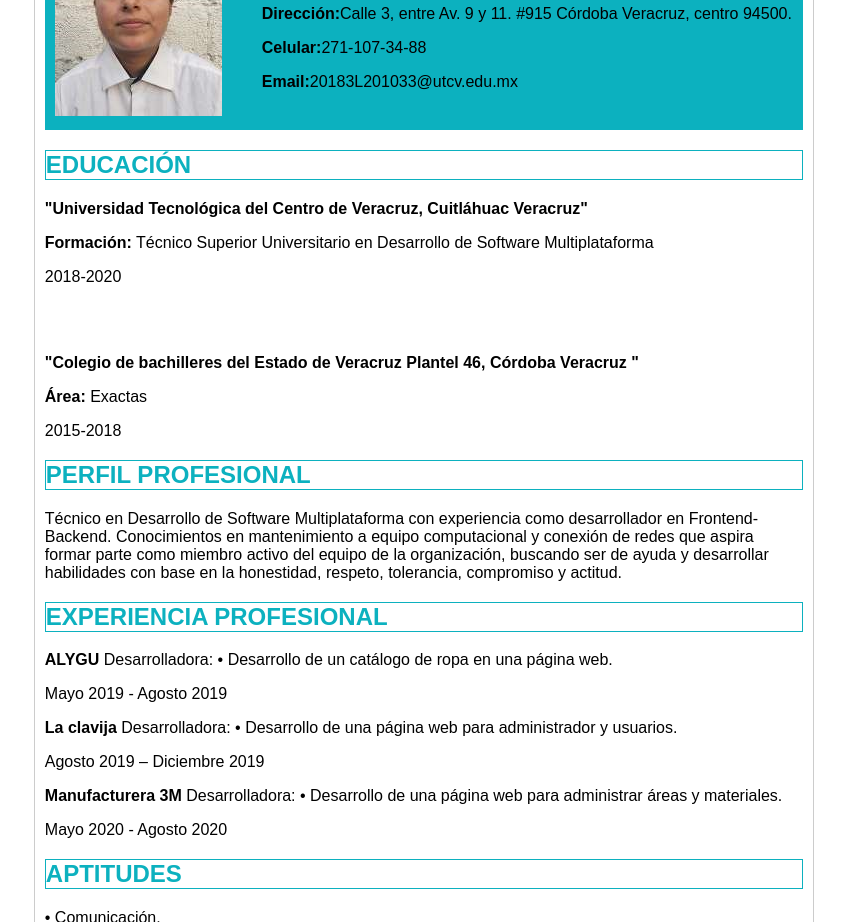
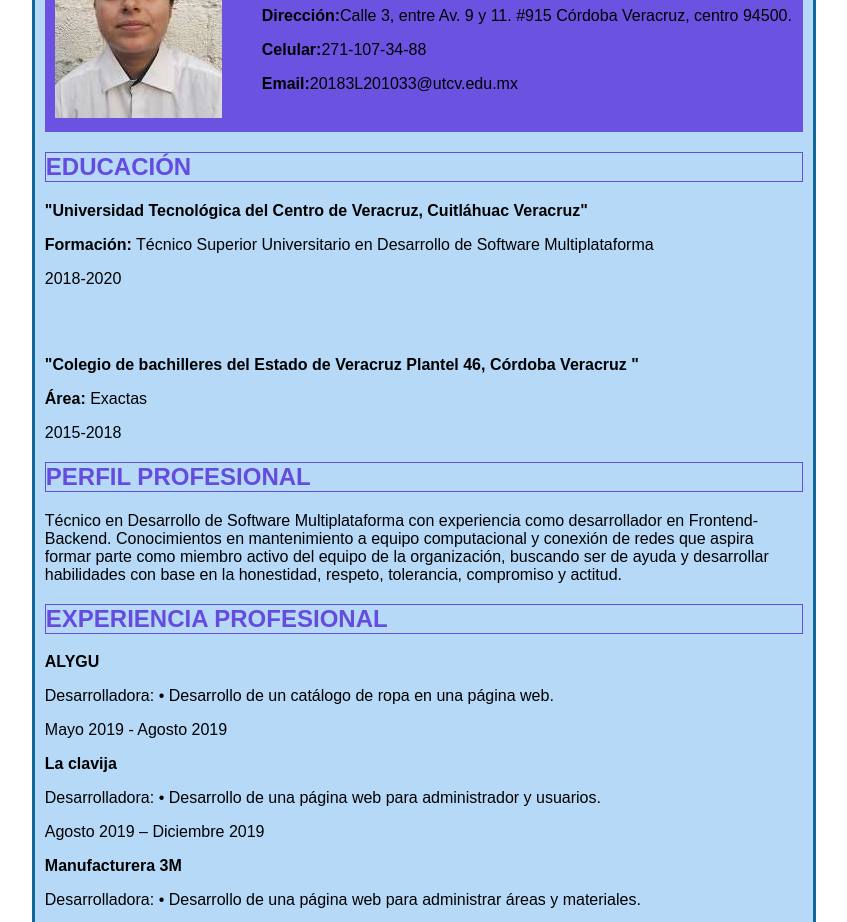
Before and after one commit to yvalerdi/curriculum-yadira-jazmin, a plain HTML site: page index.html in a window 1280 px wide. Shown: the part 104-1026 px from the top of the page, without its empty margins (216-1063 px from the left). Drawn offline with Linux system fonts and the light colour scheme.

Commit message:
Se agregaron estilos como bordes y color dentro del contenedor; en el archivo estilos.css

```diff
--- a/css/estilos.css
+++ b/css/estilos.css
@@ -3,15 +3,15 @@ body{
 }
 
 .contenedor{
-    border: 1px solid #ccc;
+    border: 3px solid rgb(16, 103, 153);
     margin: 0 auto;
     width: 60%;
-    background: #fff;
+    background: rgb(182, 217, 247);
     padding: 10px;
 }
 
 .principal{
-    background: #0CB1BF;
+    background: #6c52e0;
     padding: 10px;
 }
 
@@ -30,6 +30,6 @@ body{
 }
 
 .titulo{
-    border: 1px solid #0CB1BF;
-    color: #0CB1BF;
+    border: 1px solid #664bdf;
+    color: #664bdf;
 }
--- a/index.html
+++ b/index.html
@@ -57,15 +57,15 @@
             <div class="contenido">
                 <FONT FACE="arial">
                   <h2 class="titulo">EXPERIENCIA PROFESIONAL</h2>
-                  <p><b>ALYGU</b>
-                    Desarrolladora: • Desarrollo de un catálogo de ropa en una página web.</p>
-                    Mayo 2019 - Agosto 2019
-                    <p><b>La clavija</b>
-                        Desarrolladora: • Desarrollo de una página web para administrador y usuarios.</p>
-                        Agosto 2019 – Diciembre 2019
-                        <p><b>Manufacturera 3M </b>
-                            Desarrolladora: • Desarrollo de una página web para administrar áreas y materiales.</p>
-                            Mayo 2020 - Agosto 2020 </FONT>
+                  <p><b>ALYGU</b></p>
+                    <p>Desarrolladora: • Desarrollo de un catálogo de ropa en una página web.</p>
+                    <p>Mayo 2019 - Agosto 2019 </p>
+                  <p><b>La clavija</b></p>
+                    <p>Desarrolladora: • Desarrollo de una página web para administrador y usuarios.</p>
+                    <p>Agosto 2019 – Diciembre 2019 </p>
+                  <p><b>Manufacturera 3M </b></p>
+                    <p>Desarrolladora: • Desarrollo de una página web para administrar áreas y materiales.</p>
+                    <p>Mayo 2020 - Agosto 2020</p> </FONT>
               </div>
           </div>
 
@@ -97,9 +97,7 @@
         </div>
 
 </div>
-
 </div>
-
 
 </body>
 </html>
```
